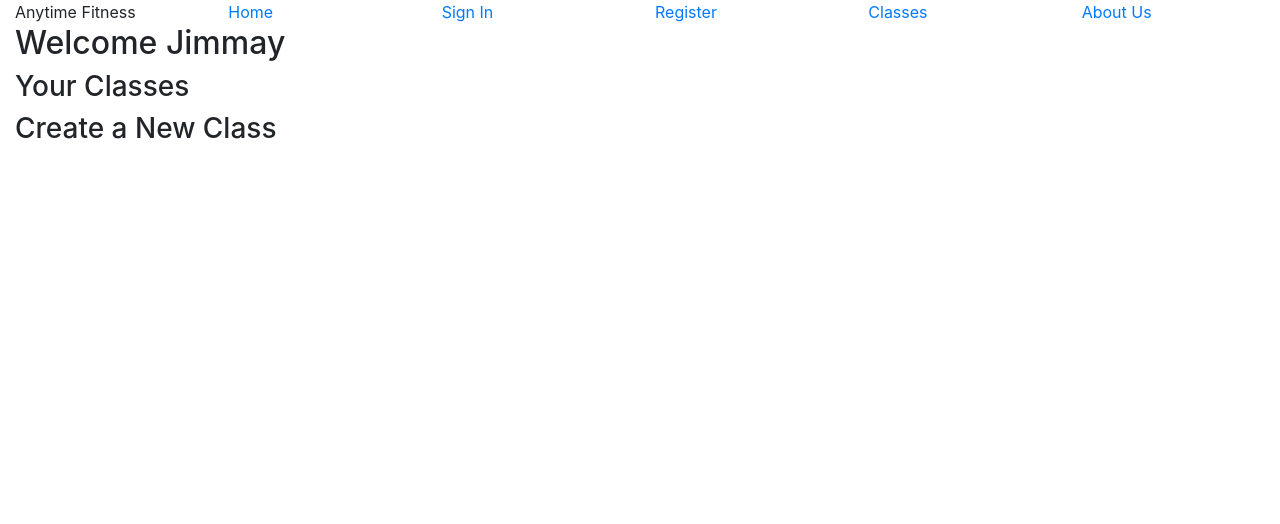
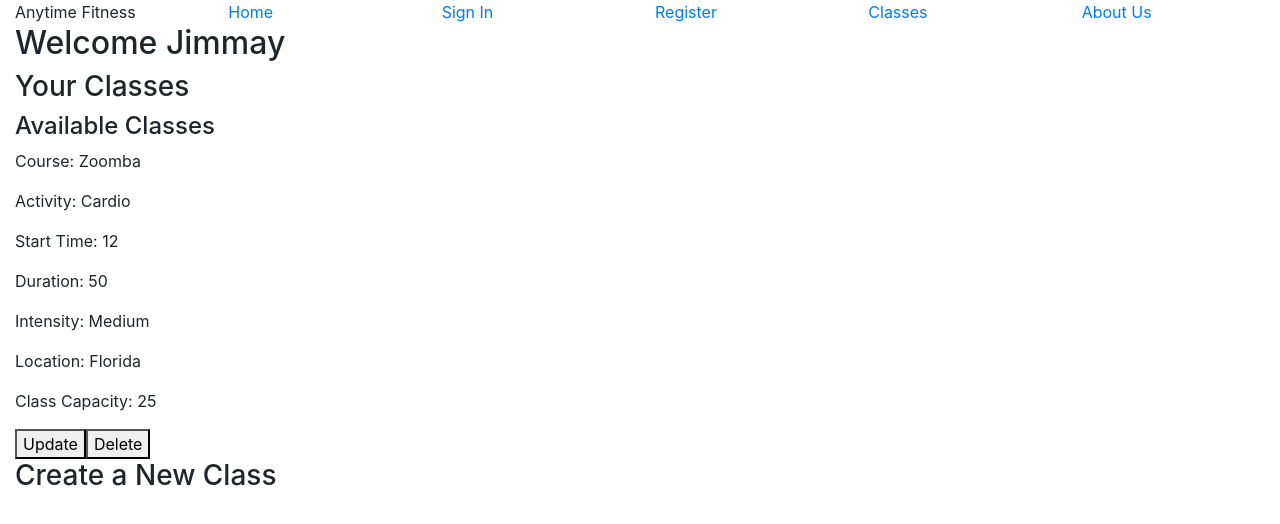
Before and after one commit to BW-AnytimeFitness-072020/Frontend, a React (Create React App) app: page /instructor in a window 1280 px wide. Shown: the top 524 px of the page. Built offline with nearby package versions, Linux system fonts and the light colour scheme.

Commit message:
InstructorClassCard has been fully built out. InstructorDash displays classes that the instructor has created

```diff
--- a/src/App.js
+++ b/src/App.js
@@ -20,6 +20,7 @@ const initialUserData = {
   email: 'Jimmay@jimmay.com',
   password: 'Jimmay jr.',
   joinedclasses: [{
+    id: null,
     coursename: "Zoomba",
     type: "Cardio",
     starttime: 12,
@@ -29,6 +30,7 @@ const initialUserData = {
     sizecapacity: 25
   }],
   createdclasses: [{
+    id: null,
     coursename: "Zoomba",
     type: "Cardio",
     starttime: 12,
--- a/src/InstructorClassCard.jsx
+++ b/src/InstructorClassCard.jsx
@@ -0,0 +1,37 @@
+import React, { useContext } from "react"
+import { axiosWithAuth } from "./utils/axiosWithAuth"
+import { UserContext } from "./contexts/userContext"
+
+export default function InstructorClassCard(props) {
+  const {  id, coursename, type, starttime, duration, intensitylevel, location, sizecapacity } = props.createdClass;
+  const { setUserData, userData } = useContext(UserContext)
+
+  const deleteClass = classId => {
+    axiosWithAuth()
+    .delete(`/courses/courses/${classId}`)
+    .then(response => {
+      console.log(response)
+      setUserData({
+        ...userData,
+        createdclasses: userData.createdclasses.filter(eachClass => {
+          return eachClass.id === classId
+        })
+      })
+    })
+    .catch(error => console.log("Axios deleteClass in InstructorClassCard error:", error))
+  }
+    return(
+  <div>
+    <h4>Available Classes</h4>
+    <p>Course: {coursename} </p>
+    <p>Activity: {type}</p>
+    <p>Start Time: {starttime }</p>
+    <p>Duration: {duration}</p>
+    <p>Intensity: {intensitylevel}</p>
+    <p>Location: {location}</p>
+    <p>Class Capacity: {sizecapacity}</p>
+    <button>Update</button>
+    <button onClick={()=>deleteClass(id)}>Delete</button>
+  </div>
+  )
+}
--- a/src/InstructorDash.jsx
+++ b/src/InstructorDash.jsx
@@ -1,7 +1,7 @@
 import React, { useContext } from 'react';
 import { render } from '@testing-library/react';
 import { UserContext } from './contexts/userContext';
-import { InstructorClassCard } from './InstructorClassCard'
+import InstructorClassCard from './InstructorClassCard'
 
 export default function InstructorDash (){
   const userData = useContext(UserContext)
@@ -11,7 +11,7 @@ export default function InstructorDash (){
       <h2>Welcome {userData.username}</h2>
       <div>
         <h3>Your Classes</h3>
-          {/* {userData.createdclasses.map(() => <InstructorClassCard/>)} */}
+          {userData.createdclasses.map(createdClass => <InstructorClassCard key={createdClass.id} createdClass={createdClass}/>)}
       </div>
       <div>
         <h3>Create a New Class</h3>
```
